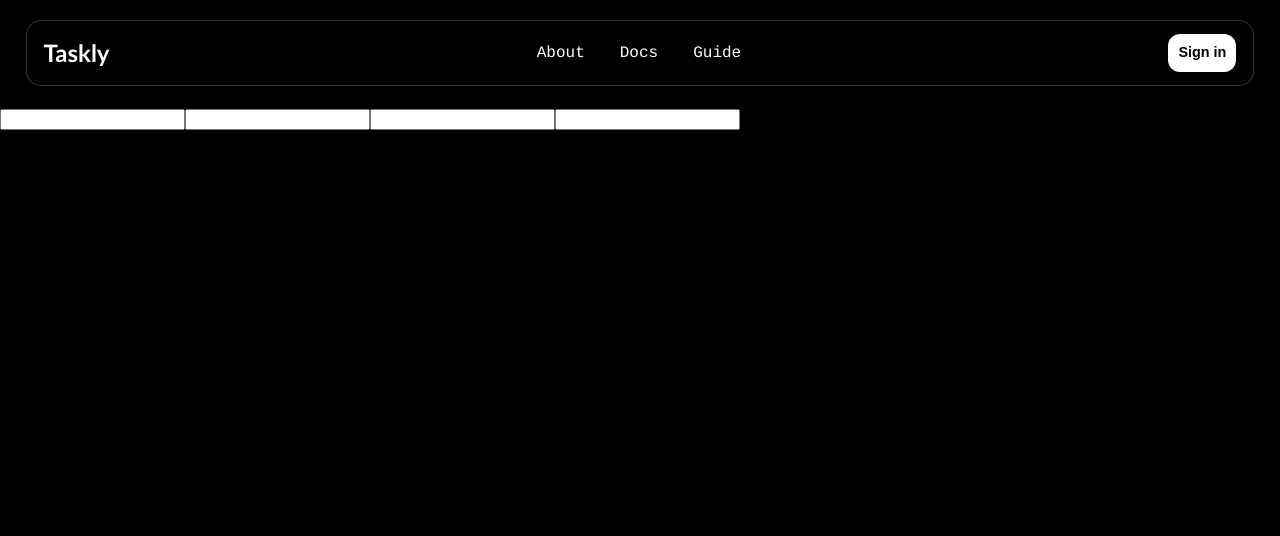
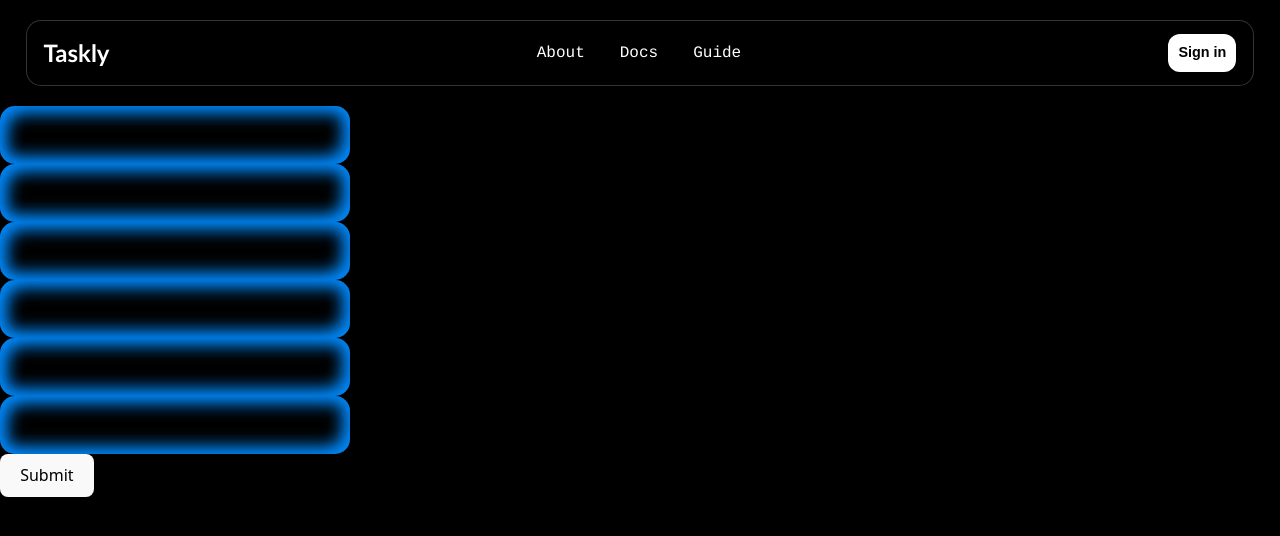
Before and after one commit to daniojey/Taskly-Frontend, a React (Vite) app: page /register in a window 1280 px wide. Shown: the top 536 px of the page. Built offline with nearby package versions, Linux system fonts and the light colour scheme; no server answers.

Commit message:
The basic behavior of the registration page has been configured.

```diff
--- a/src/pages/RegistrationPage/RegistrationPage.tsx
+++ b/src/pages/RegistrationPage/RegistrationPage.tsx
@@ -1,19 +1,29 @@
 import { yupResolver } from '@hookform/resolvers/yup';
 import { useForm } from 'react-hook-form';
 import * as yup from 'yup'
+import { api } from '../../../api';
+import { useContext } from 'react';
+import { AuthContext } from '../../AuthContext.jsx'
+import { useNavigate } from "react-router"
+
 
 interface YupFormData {
     first_name: string;
     last_name: string;
+    email: string;
     username: string;
     password: string;
+    confirmPassword: string;
 }
 
 function RegistrationPage() {
+    const { login } = useContext(AuthContext)
+    const navigate = useNavigate()
 
     const schema = yup.object({
         first_name: yup.string().max(250).required('This field is required'),
         last_name: yup.string().max(100).required('This field is required'),
+        email: yup.string().email('This field type Email').required(),
         username: yup.string().test(
             'username-format',
             'Username может содержать только буквы, цифры и символы @/./+/-/_',
@@ -23,6 +33,7 @@ function RegistrationPage() {
             }
         ).required('This field is required'),
         password: yup.string().max(100).required('This field is required'),
+        confirmPassword: yup.string().required().oneOf([yup.ref('password')], 'Passwords must match')
     })
 
     const {
@@ -33,14 +44,35 @@ function RegistrationPage() {
         resolver: yupResolver(schema)
     })
 
+    const handleSubmitForm = async (data: YupFormData) => {
+        console.log(data)
+
+        try {
+            const response =await api.post(
+                'api/v1/users/',
+                {...data},
+                {}
+            )
+
+            const result = await login(data.username, data.password)
+            if (result === true) navigate('/');
+        } catch (error) {
+            console.log(error)
+        }
+    }
+
     return (
         <div className='registration-page__background'>
             <div className='registration-page__body'>
-                <form>
-                    <input type="text" id='first_name' {...register('first_name')} />
-                    <input type="text" id='last_name' {...register('last_name')} />
-                    <input type="text" id='username' {...register('username')} />
-                    <input type="text" id='password' {...register('password')} />
+                <form onSubmit={handleSubmit(handleSubmitForm)}>
+                    <div className='registration-form-field'></div>
+                    <input className='neomorphism-input' type="text" id='first_name' {...register('first_name')} />
+                    <input className='neomorphism-input'type="text" id='last_name' {...register('last_name')} />
+                    <input className='neomorphism-input'type="text" id='email' {...register('email')} />
+                    <input className='neomorphism-input'type="text" id='username' {...register('username')} />
+                    <input className='neomorphism-input'type="text" id='password' {...register('password')} />
+                    <input className='neomorphism-input'type="text" id='confirmPassword' {...register('confirmPassword')} />
+                    <button type='submit'>Submit</button>
                 </form>
             </div>
         </div>
```
